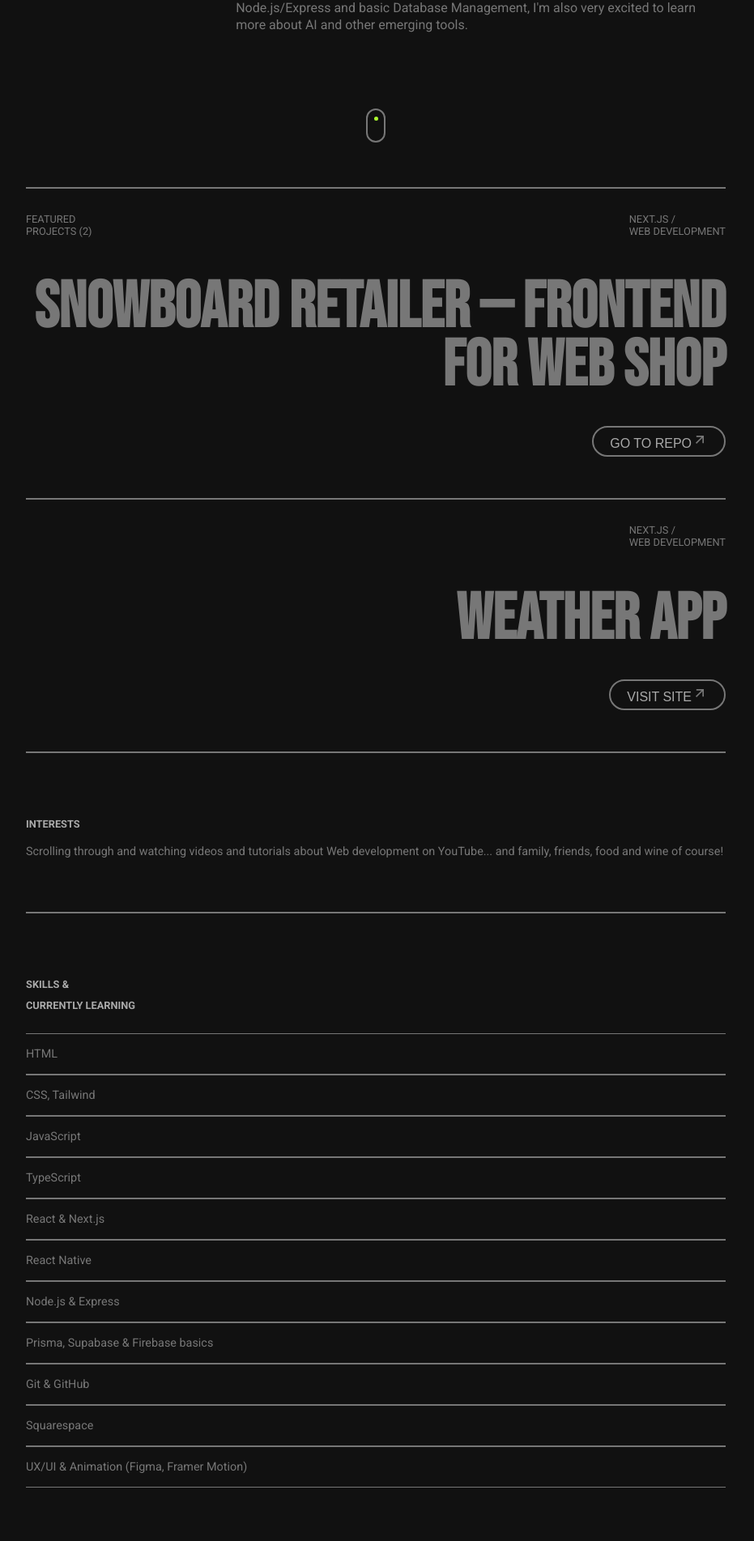
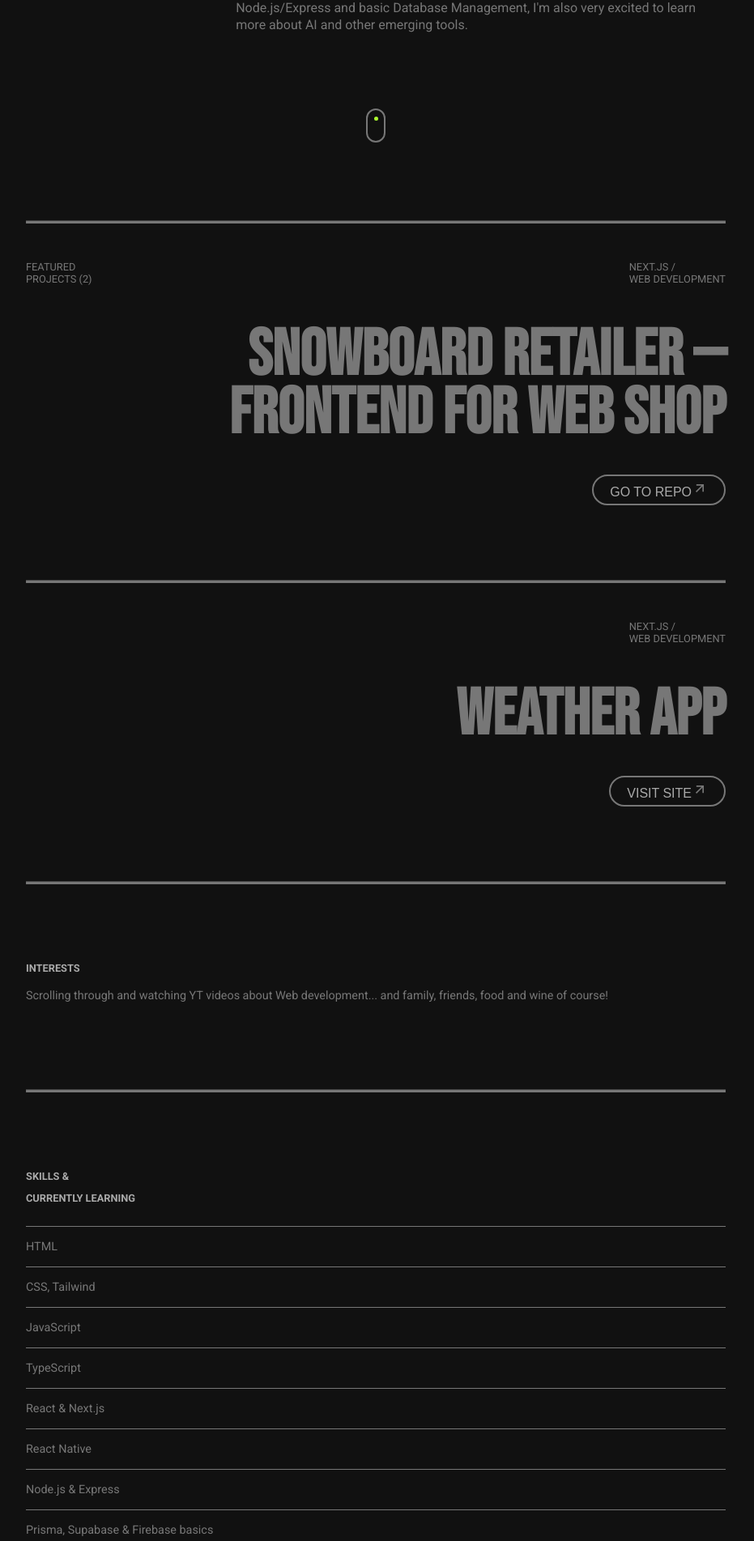
Before and after one commit to hanna-fmw/portfolio, a Next.js app: page / in a window 1280 px wide. Shown: the part 888-2791 px from the top of the page at 81% size, without its empty margins (176-1107 px from the left). Built offline with nearby package versions, Linux system fonts and the light colour scheme.

Commit message:
added framer motion animations

```diff
--- a/app/page.jsx
+++ b/app/page.jsx
@@ -1,6 +1,21 @@
 'use client';
 import { useState } from 'react';
 import styles from './page.module.css';
+import { motion } from 'framer-motion';
+
+const skills = [
+	{ id: 1, name: 'HTML' },
+	{ id: 2, name: 'CSS, Tailwind' },
+	{ id: 3, name: 'JavaScript' },
+	{ id: 4, name: 'TypeScript' },
+	{ id: 5, name: 'React & Next.js' },
+	{ id: 6, name: 'React Native' },
+	{ id: 7, name: 'Node.js & Express' },
+	{ id: 8, name: 'Prisma, Supabase & Firebase basics' },
+	{ id: 9, name: 'Git & GitHub' },
+	{ id: 10, name: 'Squarespace' },
+	{ id: 11, name: 'UX/UI & Animation (Figma, Framer Motion)' },
+];
 
 export default function Home() {
 	const [open, setOpen] = useState(false);
@@ -10,10 +25,28 @@ export default function Home() {
 		navigator.clipboard.writeText('hanna.hosk@gmail.com');
 	};
 
+	// const skillVariant = {
+	// 	initial: { y: '50%' },
+	// 	whileInView: { y: '0%' },
+	// 	transition: {
+	// 		duration: 0.8,
+	// 		delay: 0.4,
+	// 		ease: [0, 0.71, 0.2, 1.01],
+	// 	},
+	// };
+
 	return (
 		<>
 			<main className={styles.main}>
-				<nav className={styles.nav}>
+				<motion.nav
+					className={styles.nav}
+					initial={{ y: '-200%' }}
+					animate={{ y: '0%' }}
+					transition={{
+						duration: 0.4,
+						delay: 0.2,
+						ease: [0, 0.71, 0.2, 1.01],
+					}}>
 					<div className={styles.nav_left}>
 						<div className={styles.nav_name}>
 							<span>
@@ -38,8 +71,16 @@ export default function Home() {
 							<span>Contact</span>
 						</button>
 					</div>
-				</nav>
-				<section className={styles.hero_section}>
+				</motion.nav>
+				<motion.section
+					className={styles.hero_section}
+					initial={{ y: '200%' }}
+					animate={{ y: '0%' }}
+					transition={{
+						duration: 0.4,
+						delay: 0.5,
+						ease: [0, 0.71, 0.2, 1.01],
+					}}>
 					<div className={styles.hero_title}>
 						<span className={styles.hero_heading}>
 							<span className={`${styles.hero_hover} ${styles.junior}`}>j</span>
@@ -73,7 +114,7 @@ export default function Home() {
 
 					<div className={styles.about}>
 						<p className={styles.about_paragraph}>
-							<span className={styles.first_word}>About</span>
+							<span className={styles.first_word}>About </span>
 							&nbsp;Hi, I&apos;m Hanna, a junior frontend developer with the ambition to eventually become fullstack. I&apos;m very driven and
 							passionate about learning, creative thinking and problem-solving. While currently focusing on frontend technologies, Node.js/Express and
 							basic Database Management, I&apos;m also very excited to learn more about AI and other emerging tools.
@@ -85,11 +126,25 @@ export default function Home() {
 					</div>
 
 					<div className={styles.svg_scroll}>
-						<svg className={styles.svg_line} width='20' height='21' fill='none' xmlns='http://www.w3.org/2000/svg'>
-							<path d='M10.833 13.977l4.47-4.47 1.179 1.178L10 17.167l-6.482-6.482 1.179-1.178 4.47 4.47V3.833h1.666v10.144z' fill='#777' />
+						<svg viewBox='0 0 100 10' xmlns='http://www.w3.org/2000/svg'>
+							<motion.path
+								initial={{ pathLength: 0 }}
+								// animate={{ pathLength: 1 }}
+								whileInView={{ pathLength: 1 }}
+								viewport={{ once: true }}
+								transition={{
+									duration: 3,
+									ease: 'linear',
+									// repeat: Infinity,
+									// repeatType: 'loop',
+									// repeatDelay: 2,
+								}}
+								// strokeWidth={0.4}
+								d='M 0, 5 L 100, 5'
+							/>
 						</svg>
 					</div>
-				</section>
+				</motion.section>
 				<section>
 					<div className={styles.projects}>
 						<div className={styles.projects_header}>
@@ -102,9 +157,20 @@ export default function Home() {
 								WEB DEVELOPMENT
 							</p>
 						</div>
-						<div className={styles.project}>
-							<h1 className={styles.project_heading}>SNOWBOARD RETAILER — FRONTEND FOR WEB SHOP</h1>
-						</div>
+						<motion.div
+							className={styles.project}
+							initial={{ translateY: 50 }}
+							whileInView={{ translateY: 0 }}
+							viewport={{ once: true }}
+							transition={{
+								duration: 0.4,
+								ease: 'easeIn',
+							}}>
+							<h1 className={styles.project_heading}>
+								SNOWBOARD RETAILER — <br />
+								FRONTEND FOR WEB SHOP
+							</h1>
+						</motion.div>
 						<div className={styles.btn_container}>
 							<a href='https://github.com/hanna-fmw/webshop-snowboards' target='_blank' rel='noopener noreferrer' class='c-button'>
 								<button className={styles.visit_btn}>
@@ -117,24 +183,41 @@ export default function Home() {
 						</div>
 					</div>
 					<div className={styles.svg_scroll}>
-						<svg className={styles.svg_line} width='20' height='21' fill='none' xmlns='http://www.w3.org/2000/svg'>
-							<path d='M10.833 13.977l4.47-4.47 1.179 1.178L10 17.167l-6.482-6.482 1.179-1.178 4.47 4.47V3.833h1.666v10.144z' fill='#777' />
+						<svg viewBox='0 0 100 10' xmlns='http://www.w3.org/2000/svg'>
+							<motion.path
+								initial={{ pathLength: 0 }}
+								whileInView={{ pathLength: 1 }}
+								viewport={{ once: true }}
+								transition={{
+									duration: 3,
+									ease: 'linear',
+								}}
+								d='M 100, 5 L 0, 5' // Start line from right (x = 100) to left side (x = 0)
+							/>
 						</svg>
 					</div>
 					<div className={styles.projects}>
 						<div className={styles.projects_header}>
 							<p>
 								{/* FEATURED <br />
-								PROJECTS (3) */}
+								PROJECTS */}
 							</p>
 							<p>
 								NEXT.JS / <br />
 								WEB DEVELOPMENT
 							</p>
 						</div>
-						<div className={styles.project}>
+						<motion.div
+							className={styles.project}
+							initial={{ translateY: 50 }}
+							whileInView={{ translateY: 0 }}
+							viewport={{ once: true }}
+							transition={{
+								duration: 0.4,
+								ease: 'easeIn',
+							}}>
 							<h1 className={styles.project_heading}>Weather App</h1>
-						</div>
+						</motion.div>
 						<div className={styles.btn_container}>
 							<a href='https://weather-app-rust-gamma-39.vercel.app/' target='_blank' rel='noopener noreferrer' class='c-button'>
 								<button className={styles.visit_btn}>
@@ -147,20 +230,38 @@ export default function Home() {
 						</div>
 					</div>
 					<div className={styles.svg_scroll}>
-						<svg className={styles.svg_line} width='20' height='21' fill='none' xmlns='http://www.w3.org/2000/svg'>
-							<path d='M10.833 13.977l4.47-4.47 1.179 1.178L10 17.167l-6.482-6.482 1.179-1.178 4.47 4.47V3.833h1.666v10.144z' fill='#777' />
+						<svg viewBox='0 0 100 10' xmlns='http://www.w3.org/2000/svg'>
+							<motion.path
+								initial={{ pathLength: 0 }}
+								whileInView={{ pathLength: 1 }}
+								viewport={{ once: true }}
+								transition={{
+									duration: 3,
+									ease: 'linear',
+								}}
+								d='M 0, 5 L 100, 5'
+							/>
 						</svg>
 					</div>
 				</section>
 				<section className={styles.content_section}>
 					<h2 className={styles.content_title}>Interests</h2>
 					<div className={styles.content_description}>
-						Scrolling through and watching videos and tutorials about Web development on YouTube... and family, friends, food and wine of course!
+						Scrolling through and watching YT videos about Web development... and family, friends, food and wine of course!
 					</div>
 				</section>
 				<div className={styles.svg_scroll}>
-					<svg className={styles.svg_line} width='20' height='21' fill='none' xmlns='http://www.w3.org/2000/svg'>
-						<path d='M10.833 13.977l4.47-4.47 1.179 1.178L10 17.167l-6.482-6.482 1.179-1.178 4.47 4.47V3.833h1.666v10.144z' fill='#777' />
+					<svg viewBox='0 0 100 10' xmlns='http://www.w3.org/2000/svg'>
+						<motion.path
+							initial={{ pathLength: 0 }}
+							whileInView={{ pathLength: 1 }}
+							viewport={{ once: true }}
+							transition={{
+								duration: 3,
+								ease: 'linear',
+							}}
+							d='M 100, 5 L 0, 5' // Start line from right (x = 100) to left side (x = 0)
+						/>
 					</svg>
 				</div>
 				<section className={styles.coding_skills}>
@@ -169,17 +270,23 @@ export default function Home() {
 						<h2 className={styles.skills_title}>CURRENTLY LEARNING</h2>
 					</div>
 					<div className={styles.skills_table}>
-						<div className={styles.skill}>HTML</div>
-						<div className={styles.skill}>CSS, Tailwind</div>
-						<div className={styles.skill}>JavaScript</div>
-						<div className={styles.skill}>TypeScript</div>
-						<div className={styles.skill}>React & Next.js</div>
-						<div className={styles.skill}>React Native</div>
-						<div className={styles.skill}>Node.js & Express</div>
-						<div className={styles.skill}>Prisma, Supabase & Firebase basics</div>
-						<div className={styles.skill}>Git & GitHub</div>
-						<div className={styles.skill}>Squarespace</div>
-						<div className={styles.skill}>UX/UI & Animation (Figma, Framer Motion)</div>
+						{skills.map((skill, i) => {
+							return (
+								<motion.div
+									key={skill.id}
+									className={styles.skill}
+									initial={{ translateY: 50 }}
+									whileInView={{ translateY: 0 }}
+									viewport={{ once: true }}
+									transition={{
+										duration: 0.4,
+										delay: i * 0.1,
+										ease: [0, 0.71, 0.2, 1.01],
+									}}>
+									{skill.name}
+								</motion.div>
+							);
+						})}
 					</div>
 				</section>
 				<section>
@@ -208,8 +315,8 @@ export default function Home() {
 				</section>
 				<section>
 					<div className={styles.svg_scroll}>
-						<svg className={styles.svg_line} width='20' height='21' fill='none' xmlns='http://www.w3.org/2000/svg'>
-							<path d='M10.833 13.977l4.47-4.47 1.179 1.178L10 17.167l-6.482-6.482 1.179-1.178 4.47 4.47V3.833h1.666v10.144z' fill='#777' />
+						<svg viewBox='0 0 100 10' xmlns='http://www.w3.org/2000/svg'>
+							<path d='M 0, 5 L 100, 5' />
 						</svg>
 					</div>
 
@@ -217,8 +324,8 @@ export default function Home() {
 						<span>FEEL FREE TO REACH OUT — SAY HELLO</span>
 					</div>
 					<div className={styles.svg_scroll}>
-						<svg className={styles.svg_line} width='20' height='21' fill='none' xmlns='http://www.w3.org/2000/svg'>
-							<path d='M10.833 13.977l4.47-4.47 1.179 1.178L10 17.167l-6.482-6.482 1.179-1.178 4.47 4.47V3.833h1.666v10.144z' fill='#777' />
+						<svg viewBox='0 0 100 10' xmlns='http://www.w3.org/2000/svg'>
+							<path d='M 0, 5 L 100, 5' />
 						</svg>
 					</div>
 				</section>
--- a/app/page.module.css
+++ b/app/page.module.css
@@ -106,7 +106,7 @@
 
 .first_word {
 	text-transform: uppercase;
-	color: #ccc;
+	color: #aaa;
 }
 
 .about_paragraph {
@@ -115,19 +115,9 @@
 }
 
 .svg_scroll {
-	position: relative;
-	margin-bottom: 2rem;
-}
-
-.svg_line {
-	height: 2px;
-	background: #777;
-	position: absolute;
-	left: 0;
-	top: 0;
-	width: 100%;
-	display: inline-block;
-	transform-origin: left top;
+	height: min-content;
+	stroke: #777;
+	stroke-width: 0.4;
 }
 
 .projects_header {
@@ -144,6 +134,11 @@
 	padding-top: 3.2rem;
 	padding-bottom: 2.4rem;
 	text-align: right;
+	transition: color 0.3s;
+}
+
+.project_heading:hover {
+	color: greenyellow;
 }
 
 .btn_container {
@@ -189,7 +184,7 @@
 	font-size: 0.9rem;
 	padding-block: 1rem;
 	border-top: 1px solid #777;
-	border-bottom: 1px solid #777;
+	/* border-bottom: 1px solid #777; */
 }
 
 .content_title,
```
